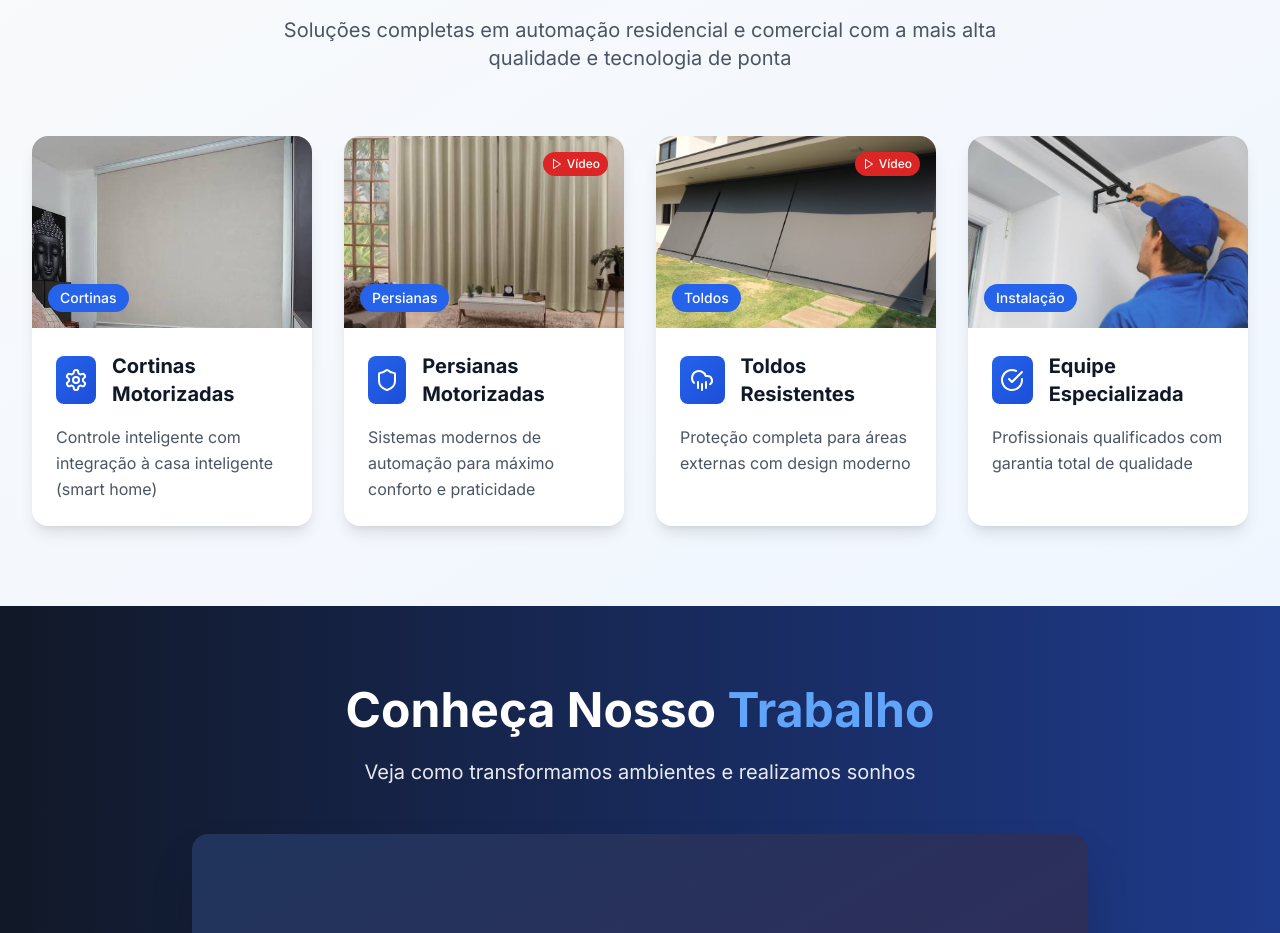
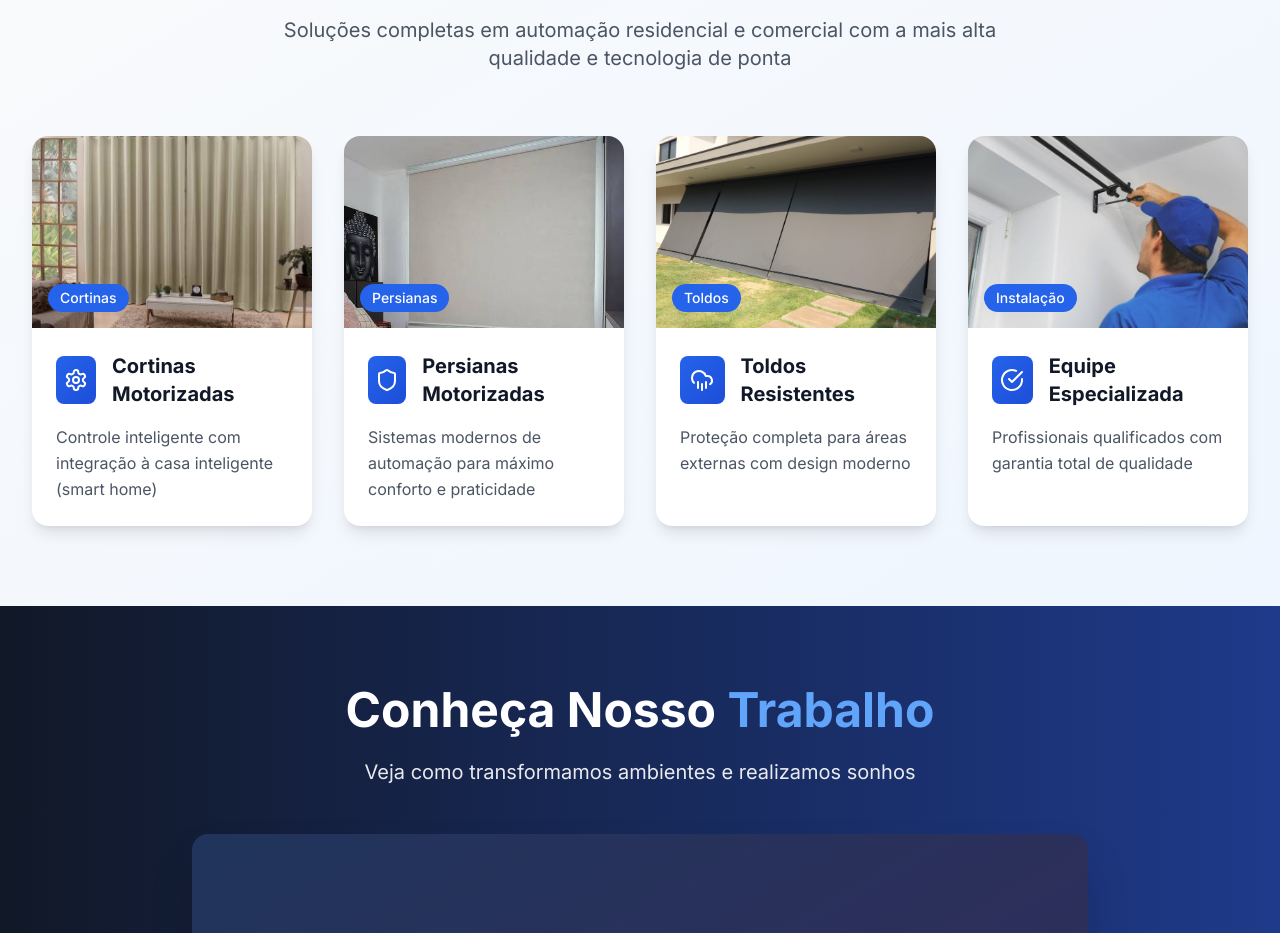
Before and after one commit to rai-sds/Control, a React (Vite) app: page / in a window 1280 px wide. Shown: the part 2240-3173 px from the top of the page. Built offline with nearby package versions, Linux system fonts and the light colour scheme.

Commit message:
fourth commit

```diff
--- a/src/App.tsx
+++ b/src/App.tsx
@@ -96,7 +96,7 @@ function App() {
       title: "Cortinas Motorizadas",
       description: "Controle inteligente com integração à casa inteligente (smart home)",
       icon: Settings,
-      image: "/assets/images/1.jpg",
+      image: "/assets/images/2.jpg",
 
       video: null,
       hasVideo: false
@@ -106,7 +106,7 @@ function App() {
       title: "Persianas Motorizadas",
       description: "Sistemas modernos de automação para máximo conforto e praticidade",
       icon: Shield,
-      image: "/assets/images/2.jpg",
+      image: "/assets/images/1.jpg",
       // PARA ADICIONAR VÍDEO: substitua por /assets/videos/persiana-motorizada-funcionando.mp4
       video: null,
       hasVideo: true
@@ -546,12 +546,7 @@ function App() {
                     className="w-full h-full object-cover group-hover:scale-110 transition-transform duration-300"
                   />
                   {/* INDICADOR DE VÍDEO DISPONÍVEL */}
-                  {service.hasVideo && (
-                    <div className="absolute top-4 right-4 bg-red-600 text-white px-2 py-1 rounded-full text-xs font-medium flex items-center space-x-1">
-                      <Play className="w-3 h-3" />
-                      <span>Vídeo</span>
-                    </div>
-                  )}
+
                   {/* CATEGORIA DO SERVIÇO */}
                   <div className="absolute bottom-4 left-4 bg-blue-600 text-white px-3 py-1 rounded-full text-sm font-medium">
                     {service.category}
```
